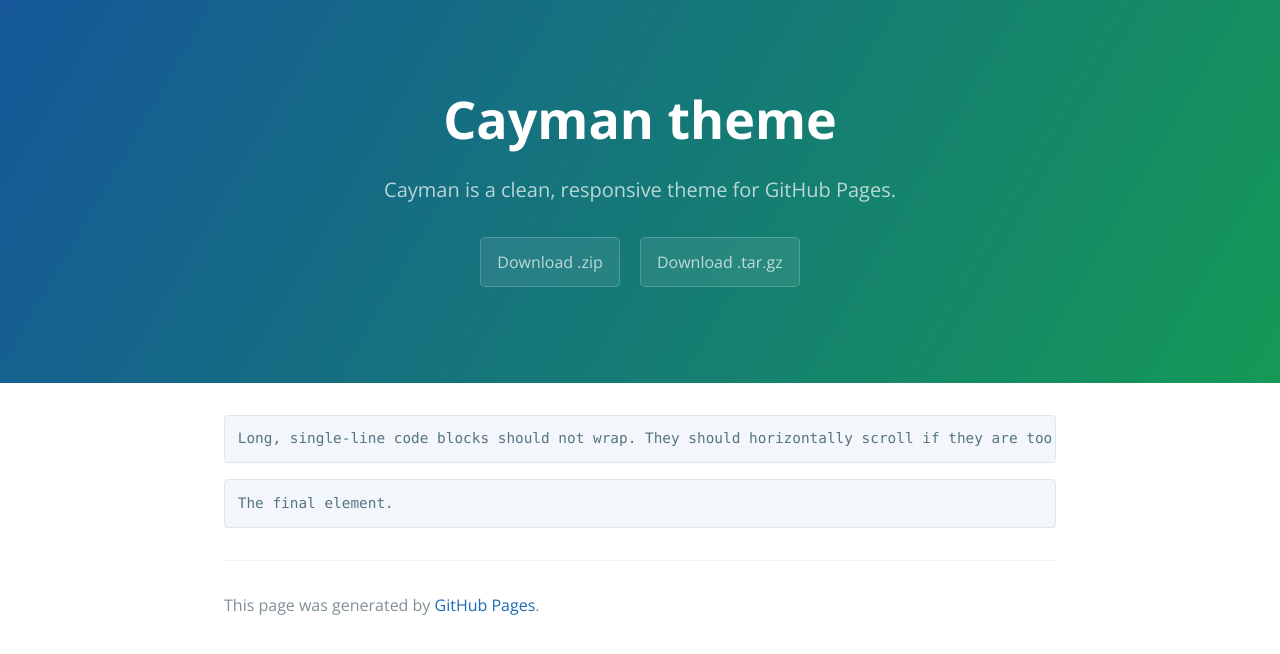
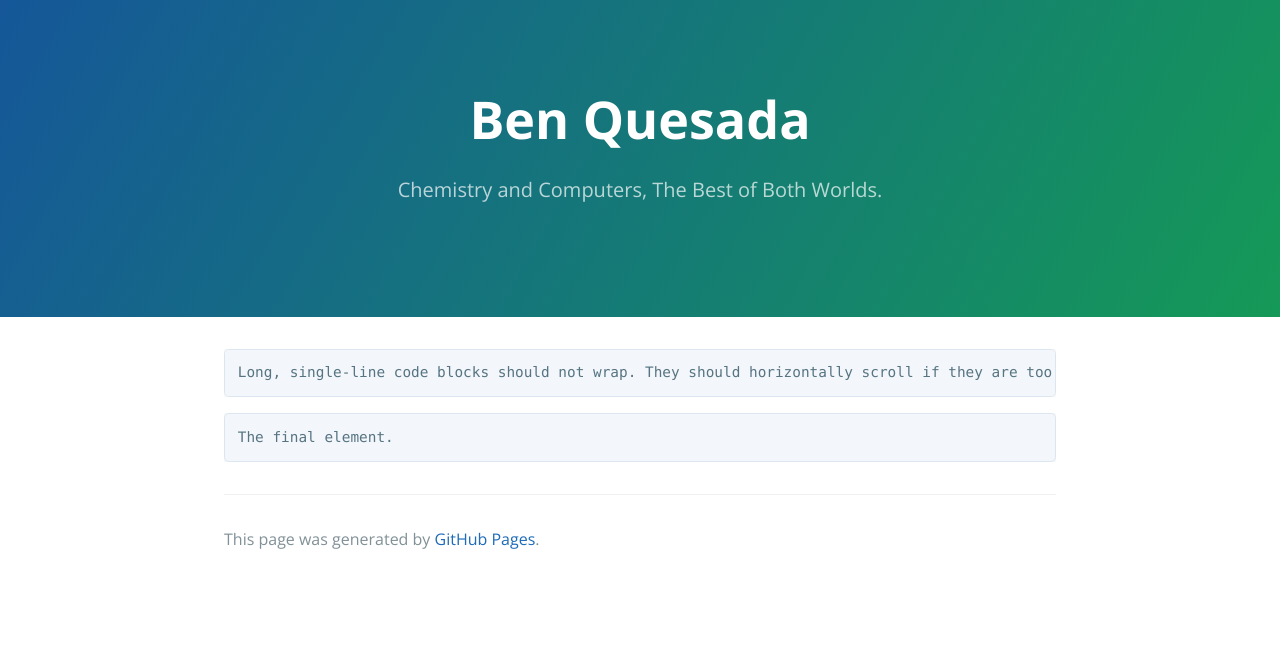
Before and after one commit to benrquesada/benrquesada.github.io, a Jekyll site: the page built from index.md, in a window 1280 px wide. Shown: the top 654 px of the page. Built offline with Jekyll 4.4.1, drawn with Linux system fonts in a browser that asks for light colours.

Commit message:
_config file modified
yup

```diff
--- a/_config.yml
+++ b/_config.yml
@@ -1,5 +1,5 @@
-title: Cayman theme
-description: Cayman is a clean, responsive theme for GitHub Pages.
-show_downloads: true
+title: Ben Quesada
+description: Chemistry and Computers, The Best of Both Worlds.
+show_downloads: False
 google_analytics:
-theme:
+theme: caymen
```
